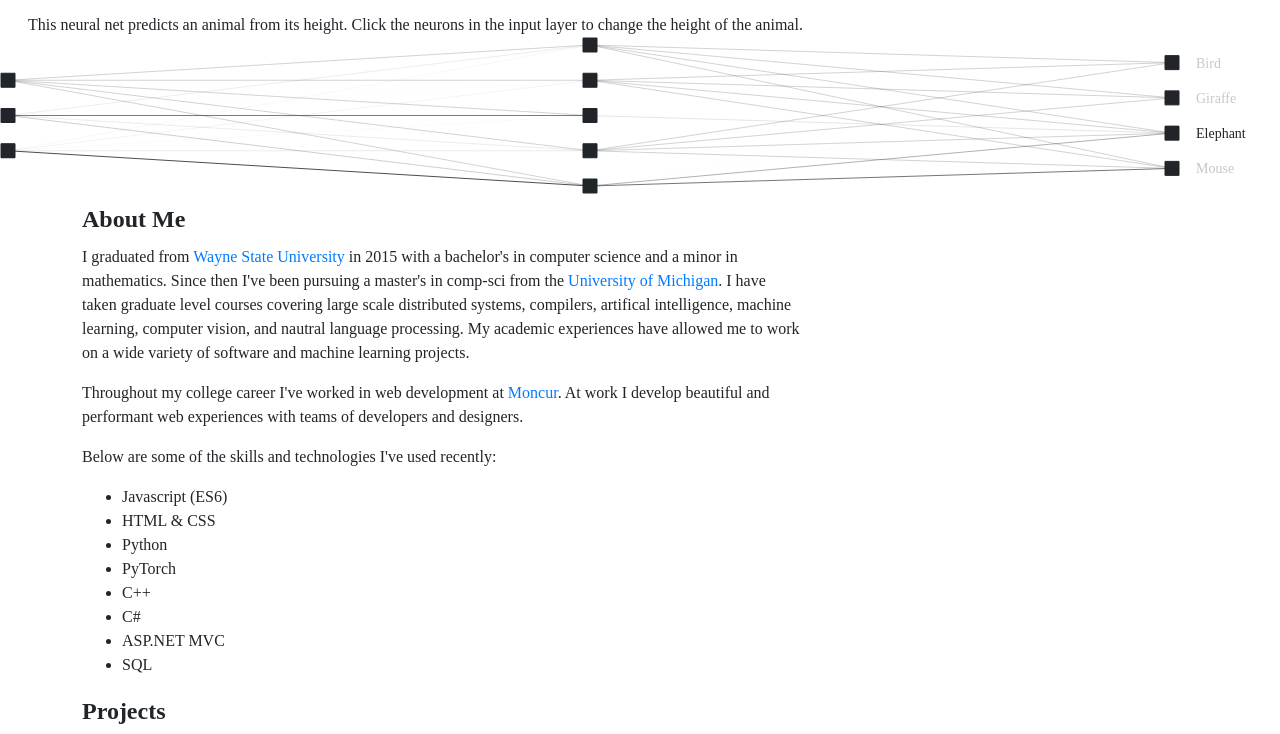
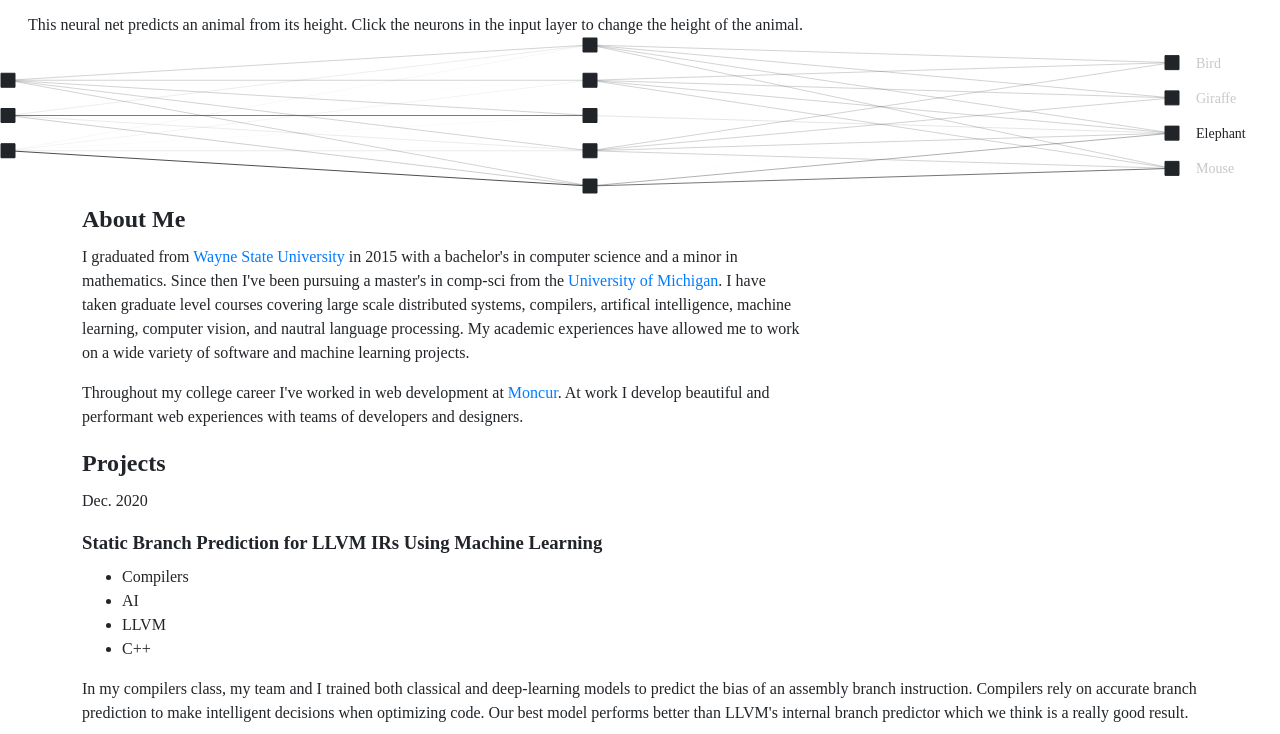
Before and after one commit to drakesvoboda/drakesvoboda.github.io, a website built with webpack: page index.html in a window 1280 px wide. Shown: the part 171-905 px from the top of the page. Built offline with nearby package versions, Linux system fonts and the light colour scheme; some icons are missing.

Commit message:
Change some copy

```diff
--- a/index.html
+++ b/index.html
@@ -67,17 +67,6 @@
 				Throughout my college career I've worked in web development at <a href="https://www.thinkmoncur.com/">Moncur</a>.
 				At work I develop beautiful and performant web experiences with teams of developers and designers.
 			</p>
-			<p>Below are some of the skills and technologies I've used recently:</p>
-			<ul class="columns-2">
-				<li>Javascript (ES6)</li>
-				<li>HTML &amp; CSS</li>
-				<li>Python</li>
-				<li>PyTorch</li>
-				<li>C++</li>
-				<li>C#</li>
-				<li>ASP.NET MVC</li>
-				<li>SQL</li>
-			</ul>
 		</div>
 	</div>
 	<div class="container">
@@ -267,8 +256,7 @@
 				</p>
 				<p>
 					My senior year, I lead a capstone project team that deployed my model to an iOS app.
-					The model runs locally on device and is used to capture images of road damage and
-					report them and their gps coordinates to a remote service.
+					The model runs locally on device and is used to detect and report road damage a remote service.
 				</p>
 				<a href="./public/roaddamage.pdf" class="link">Read More</a>
 			</section>
```
